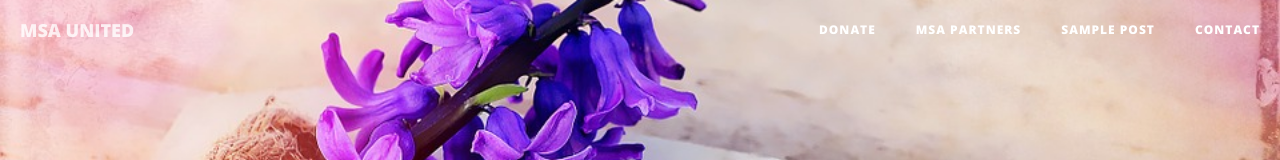
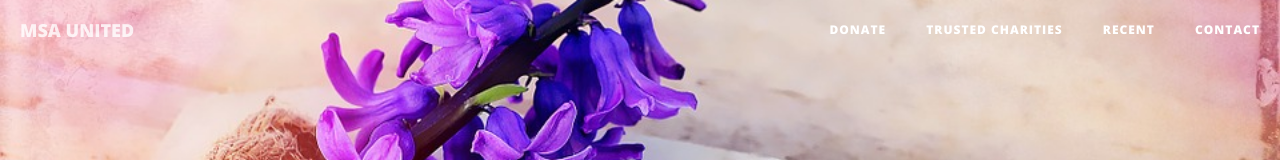
Before and after one commit to bobbidigi/msa-awareness, a website: page index.html in a window 1280 px wide. Shown: the top 160 px of the page. Drawn offline with nearby package versions, Linux system fonts and the light colour scheme.

Commit message:
trusted charities

```diff
--- a/index.html
+++ b/index.html
@@ -61,10 +61,10 @@
                         <a href="index.html">Donate</a>
                     </li>
                     <li>
-                        <a href="about.html">MSA Partners</a>
+                        <a href="about.html">Trusted Charities</a>
                     </li>
                     <li>
-                        <a href="post.html">Sample Post</a>
+                        <a href="post.html">Recent</a>
                     </li>
                     <li>
                         <a href="contact.html">Contact</a>
```
